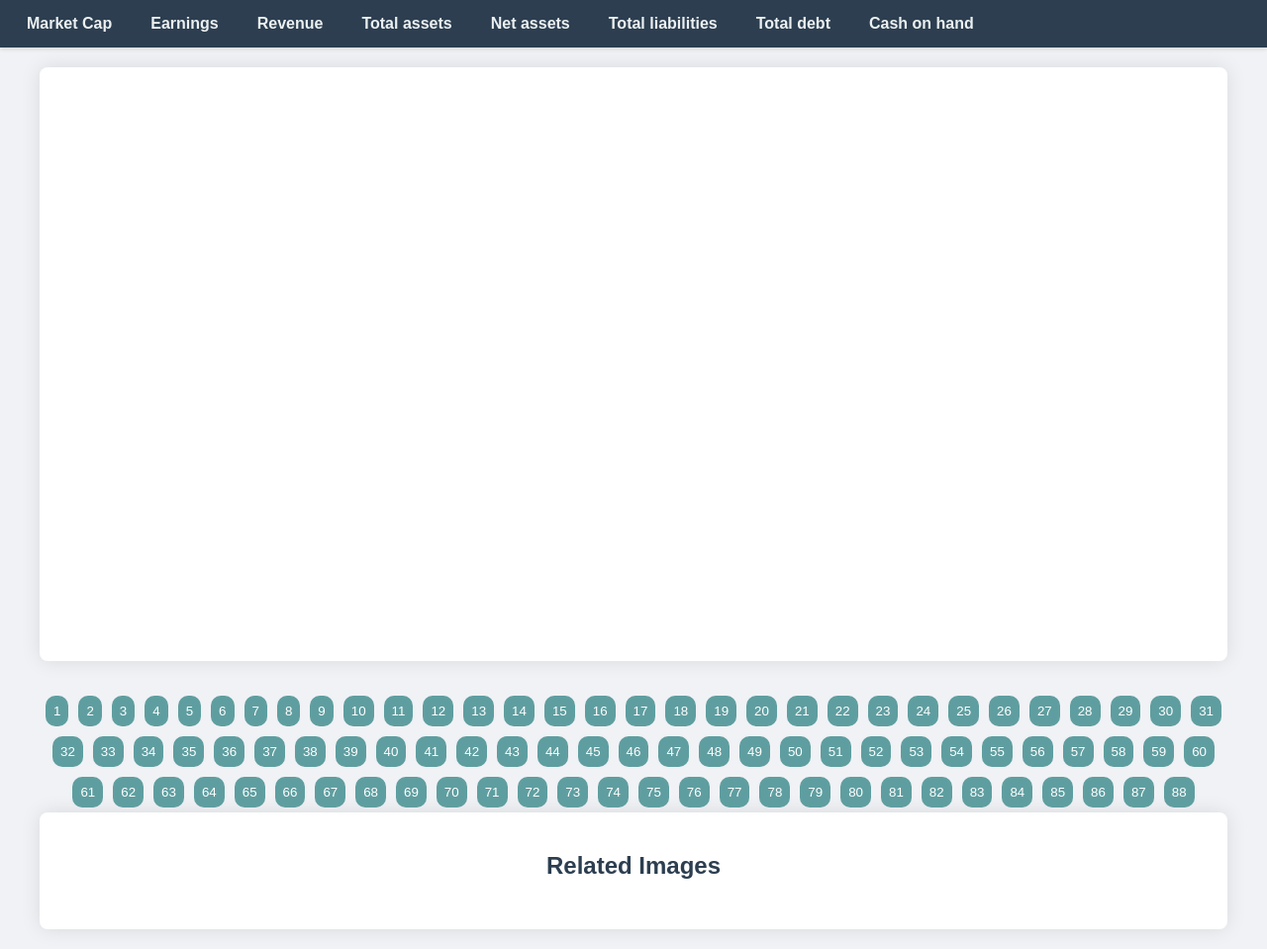
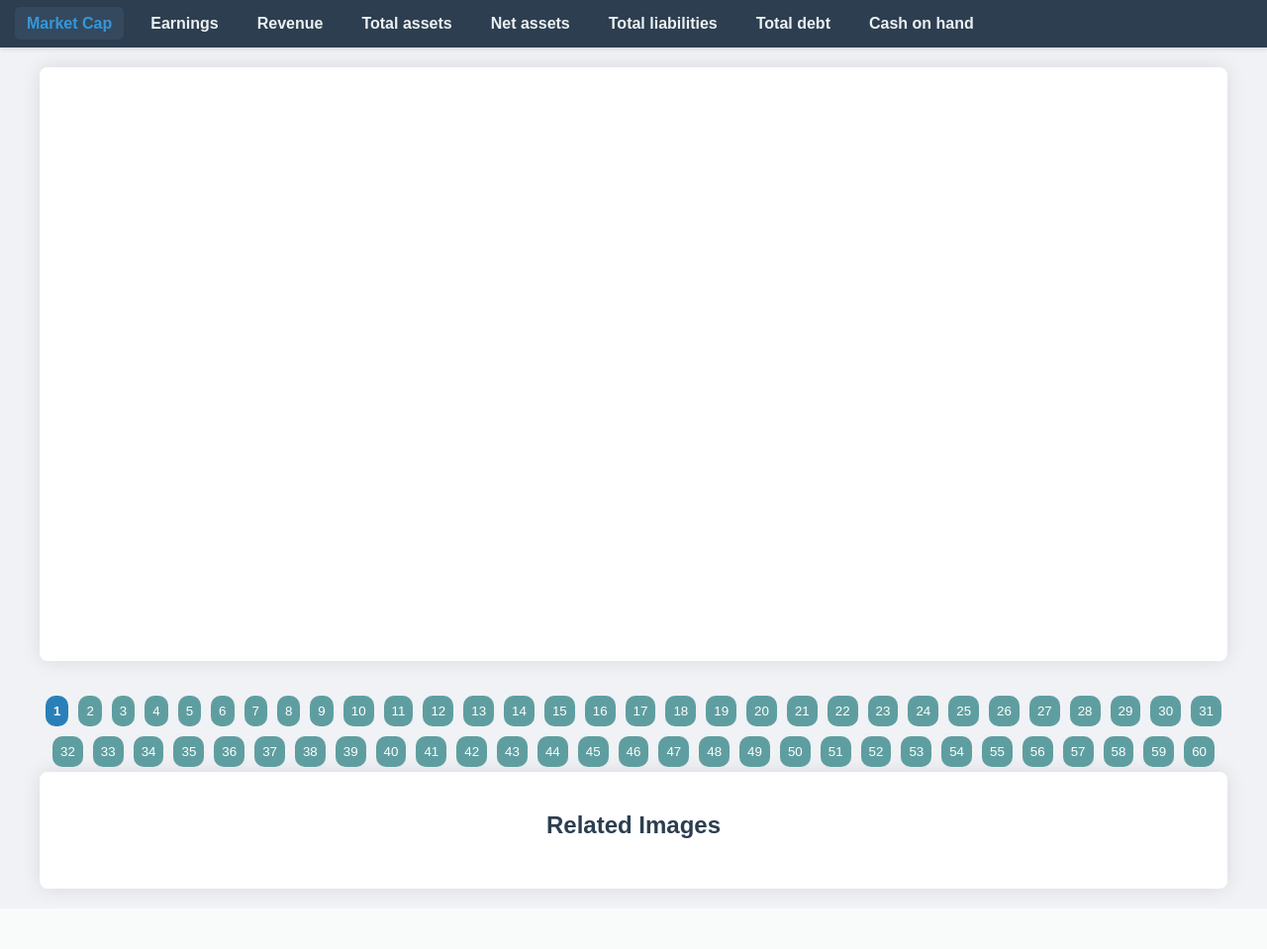
Before and after one commit to LuciusArtoriusCastus1/Stock-Market-Analysis, a Python web app: template app/frontend/templates/index.html in a window 1280 px wide. Shown: the whole page at 99% size. After the commit the page ends 908 px from the top, so only its background shows below. Run offline with Jinja, Linux system fonts and the light colour scheme; the template is opened without the code that fills it, so the values that code supplies are empty.

Commit message:
frontend features

```diff
--- a/app/backend/services/parsing_logic.py
+++ b/app/backend/services/parsing_logic.py
@@ -41,7 +41,7 @@ def parse_url(url):
             ]
             images = [
                 create_plot(data, 'Name', 'Refined Price', 'Price', 'Top companies by price per share', 'price.png', False),
-                create_plot(data, 'Name', f'Refined {data_name}', f'{data_name}', 'Top companies by Revenue', f'{data_name.lower()}.png', False),
+                create_plot(data, 'Name', f'Refined {data_name}', f'{data_name}', f'Top companies by {data_name}', f'{data_name.lower()}.png', False),
                 create_plot(data, 'Name', 'Refined Today', 'Today', 'Top companies with biggest share growth', 'today_up.png', False),
                 create_plot(data, 'Name', 'Refined Today', 'Today', 'Top companies with lowest share growth', 'today_down.png', True)
             ]
--- a/app/frontend/js/services.js
+++ b/app/frontend/js/services.js
@@ -18,8 +18,11 @@ function createNavbar() {
         const link = document.createElement('a');
         link.href = '#';
         link.textContent = name;
+        link.classList.toggle('active', name === currentCategory);
         link.addEventListener('click', (e) => {
             e.preventDefault();
+            document.querySelectorAll('#navbar a').forEach(a => a.classList.remove('active'));
+            link.classList.add('active');
             currentCategory = name;
             currentPage = 1;
             fetchData();
@@ -32,11 +35,14 @@ function createPagination() {
     const paginationElement = document.getElementById('pagination');
     paginationElement.innerHTML = '';
 
-    for (let i = 1; i <= 88; i++) {
+    for (let i = 1; i <= 60; i++) {
         const button = document.createElement('button');
         button.textContent = i;
+        button.classList.toggle('active', i === currentPage);
         button.addEventListener('click', (e) => {
-            e.preventDefault()
+            e.preventDefault();
+            document.querySelectorAll('#pagination button').forEach(btn => btn.classList.remove('active'));
+            button.classList.add('active');
             currentPage = i;
             fetchData();
         });
@@ -61,11 +67,13 @@ function updateTable(data, label) {
     tableHead.appendChild(row);
     data.forEach(item => {
         const row = document.createElement('tr');
+        const todayValue = item['Refined Today']
+        const todayClass = todayValue > 0 ? 'positive' : 'negative';
         row.innerHTML = `
             <td>${item.Name}</td>
             <td>${item[label]}</td>
             <td>${item.Price}</td>
-            <td>${item.Today}</td>
+            <td class="${todayClass}">${item.Today}</td>
             <td>${item.Country}</td>
         `;
         tableBody.appendChild(row);
@@ -99,6 +107,7 @@ async function fetchData() {
 function init() {
     createNavbar();
     createPagination();
+    fetchData();
 }
 
 init();
--- a/app/frontend/style/index.css
+++ b/app/frontend/style/index.css
@@ -79,6 +79,7 @@ td {
     padding: 15px;
     text-align: left;
     border-bottom: 1px solid #e0e0e0;
+    font-weight: bold;
 }
 
 tr:last-child td {
@@ -160,3 +161,21 @@ tr:nth-child(even) {
     color: #2c3e50;
     margin-bottom: 20px;
 }
+
+nav a.active {
+    background-color: #34495e;
+    color: #3498db;
+}
+
+#pagination button.active {
+    background-color: #2980b9;
+    font-weight: bold;
+}
+
+.positive {
+    color: #2ecc71;
+}
+
+.negative {
+    color: #e74c3c;
+}
--- a/app/frontend/templates/index.html
+++ b/app/frontend/templates/index.html
@@ -7,6 +7,7 @@
     <link rel="stylesheet" href="../style/index.css">
 </head>
 <body>
+
     <nav id="navbar"></nav>
 
     <main>
```
